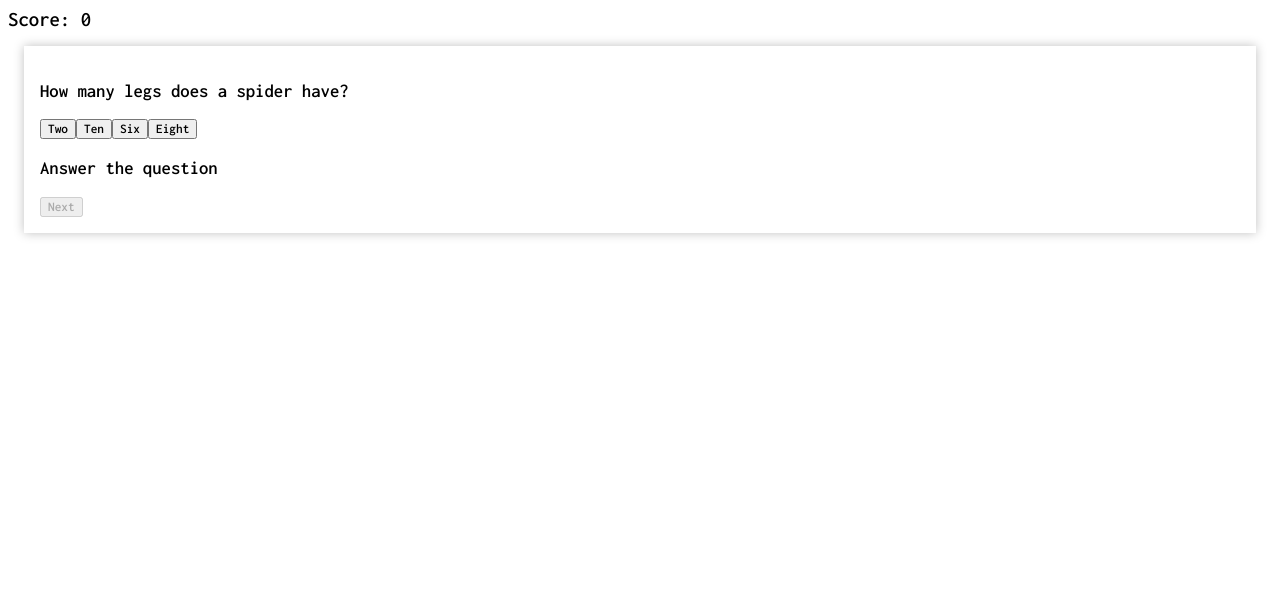
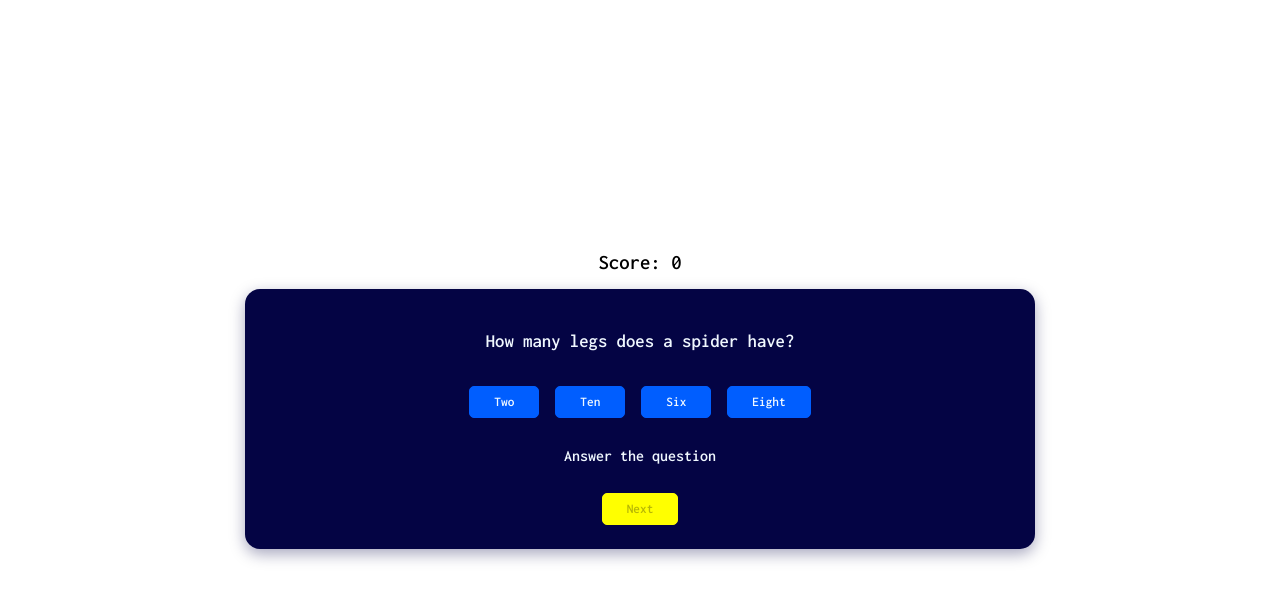
Before and after one commit to tayapro/vue-quiz, a Vue app: page / in a window 1280 px wide. Shown: the top 600 px of the page. Built offline with nearby package versions, Linux system fonts and the light colour scheme.

Commit message:
add butiful style wip

```diff
--- a/src/App.vue
+++ b/src/App.vue
@@ -1,8 +1,8 @@
 <script setup>
-import { ref } from 'vue'
+import { ref, onMounted } from 'vue'
 import QuizCard from './components/QuizCard.vue'
 
-const arrQA = [
+const arrQA = sanitizeData([
     {
         question: 'How many legs does a spider have?',
         correct: 'Eight',
@@ -23,9 +23,12 @@ const arrQA = [
         correct: 'A zoo',
         options: ['A zoo', 'An office', 'At home'],
     },
-]
-
-// TODO: Create sanitize data
+    {
+        question: "INCORRECT, FOR TEST: What's my fav fruit?",
+        correct: 'cucumber',
+        options: ['apple', 'orange', 'melon'],
+    },
+])
 
 const index = ref(0)
 const score = ref(0)
@@ -35,21 +38,53 @@ function nextCard(isAnswerCorrect) {
     index.value %= arrQA.length
     if (isAnswerCorrect) score.value += 1
 }
+
+function sanitizeData(arr) {
+    let newArr = []
+    for (let q of arr) {
+        const { options, correct } = q
+        if (options.includes(correct)) {
+            newArr.push(q)
+        }
+    }
+    return newArr
+    // return arr.filter((q) => q.options.includes(q.correct))
+}
 </script>
 
 <template>
+    <div class="center">
+        <div class="center-by-flex">
             <span class="score">Score:&nbsp;</span>
             <Transition name="flip" mode="out-in">
                 <span class="score" :key="score">{{ score }}</span>
             </Transition>
+        </div>
+        <div class="center-by-flex">
             <Transition name="slide-up" mode="out-in">
                 <QuizCard :quiz="arrQA[index]" :key="index" @next="nextCard" />
             </Transition>
+        </div>
+    </div>
 </template>
 
 <style scoped>
 .score {
     font-size: 1.3rem;
     display: inline-block;
+    align-content: center;
+}
+
+.center-by-flex {
+    display: flex;
+    justify-content: center;
+    align-items: center;
+}
+
+.center {
+    display: flex;
+    flex-direction: column;
+    justify-content: center;
+    height: 100dvh;
 }
 </style>
--- a/src/components/QuizCard.vue
+++ b/src/components/QuizCard.vue
@@ -21,31 +21,89 @@ function onNext() {
 
 <template>
     <div class="box">
+        <div class="question">
             <h3>{{ props.quiz.question }}</h3>
+        </div>
+        <div class="answers">
             <button
+                class="answer-button"
                 v-for="opt in shuffledOptions"
                 @click="checkAnswer(opt)"
                 :disabled="gotAnswer"
             >
                 {{ opt }}
             </button>
+        </div>
 
         <Transition name="slide-up" mode="out-in">
-            <h3 v-if="gotAnswer && isAnswerCorrect" class="msg-right">
+            <h4 v-if="gotAnswer && isAnswerCorrect" class="msg-right">
                 Congrats
-            </h3>
-            <h3 v-else-if="gotAnswer && !isAnswerCorrect" class="msg-wrong">
+            </h4>
+            <h4 v-else-if="gotAnswer && !isAnswerCorrect" class="msg-wrong">
                 Ops, right answer is {{ props.quiz.correct }}
-            </h3>
-            <h3 v-else>Answer the question</h3>
+            </h4>
+            <h4 v-else>Answer the question</h4>
         </Transition>
         <div>
-            <button @click="onNext()" :disabled="!gotAnswer">Next</button>
+            <button
+                class="next-button"
+                @click="onNext()"
+                :disabled="!gotAnswer"
+            >
+                Next
+            </button>
         </div>
     </div>
 </template>
 
 <style scoped>
+.next-button {
+    background-color: rgb(255, 255, 0);
+    margin: 0.5rem;
+    padding-left: 1.5rem;
+    padding-right: 1.5rem;
+    padding-top: 0.5rem;
+    padding-bottom: 0.5rem;
+    border-radius: 5px;
+    border: 1px rgb(255, 255, 0) solid;
+    cursor: pointer;
+}
+
+.next-button:hover {
+    background-color: rgb(220, 217, 31);
+    border-color: rgb(220, 217, 31);
+}
+.question {
+    text-align: center;
+    padding: 0.5rem;
+}
+.answer-button {
+    background-color: rgb(0, 94, 255);
+    margin: 0.5rem;
+    padding-left: 1.5rem;
+    padding-right: 1.5rem;
+    padding-top: 0.5rem;
+    padding-bottom: 0.5rem;
+    border-radius: 5px;
+    border: 1px rgb(0, 94, 255) solid;
+    cursor: pointer;
+    color: aliceblue;
+}
+
+.answer-button:hover:enabled {
+    background-color: rgb(220, 31, 198);
+    border-color: rgb(220, 31, 198);
+}
+
+.answer-button:hover:disabled {
+    cursor: default;
+}
+
+.answer-button:disabled {
+    background-color: rgb(113, 112, 112);
+    border-color: rgb(113, 112, 112);
+}
+
 .msg-right {
     color: green;
 }
@@ -55,8 +113,16 @@ function onNext() {
 }
 
 .box {
-    box-shadow: 0px 0px 10px 0px rgba(0, 0, 0, 0.25);
     padding: 1rem;
     margin: 1rem;
+    width: 60%;
+    background-color: rgb(4, 4, 68);
+    color: aliceblue;
+    display: flex;
+    justify-content: center;
+    align-items: center;
+    flex-direction: column;
+    border-radius: 15px;
+    box-shadow: rgba(4, 4, 68, 0.35) 0px 5px 15px;
 }
 </style>
```
Lines whose indentation alone changed are shown as unchanged.
